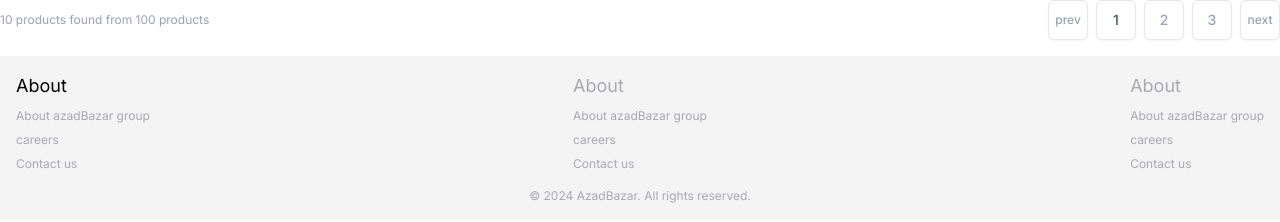
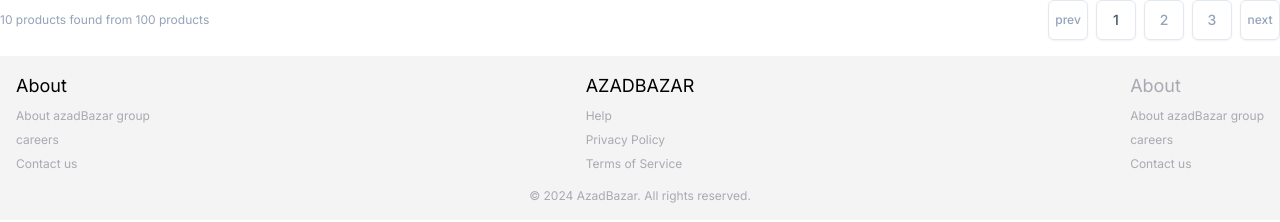
Before and after one commit to redaezziani/azad-bazar, a Next.js app: page / in a window 1280 px wide. Shown: the part 1220-1442 px from the top of the page. Built offline with nearby package versions, Linux system fonts and the light colour scheme.

Commit message:
Update footer component to display 'AZADBAZAR' instead of 'About' in footer.tsx

```diff
--- a/src/components/home-page/footer.tsx
+++ b/src/components/home-page/footer.tsx
@@ -18,14 +18,17 @@
             </p>
         </div>
         <div className='flex flex-col gap-2 justify-center items-start'>
-            <h3 className=' text-lg  '>About</h3>
+            <h3 className=' text-lg text-black '>AZADBAZAR</h3>
             <p>
-                About azadBazar group
+                Help
             </p>
-            <p>careers</p>
             <p>
-                Contact us
-            </p>
+            Privacy Policy
+        </p>
+        <p>
+            Terms of Service
+        </p>
+
         </div>
         <div className='flex flex-col gap-2 justify-center items-start'>
             <h3 className=' text-lg  '>About</h3>
```
